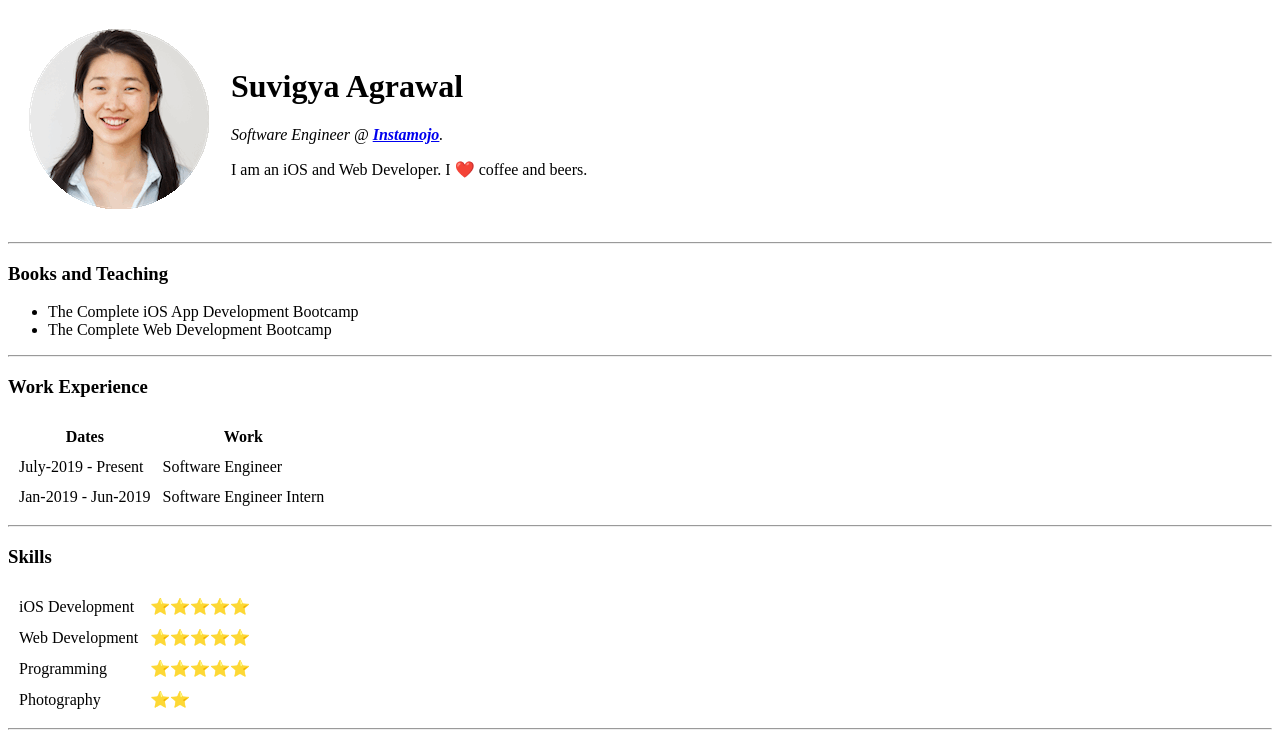
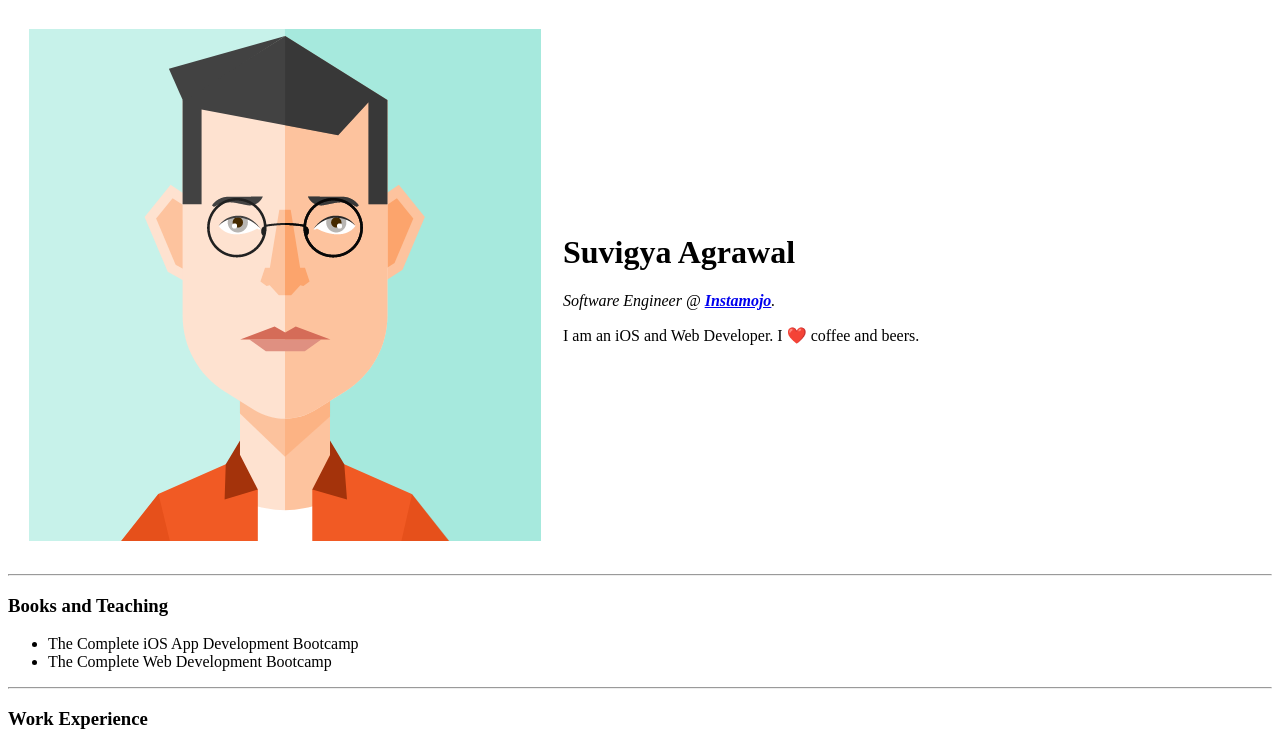
Before and after one commit to suvigyaagr/cv, a plain HTML site: page index.html in a window 1280 px wide. Shown: the top 735 px of the page. Drawn offline with Linux system fonts and the light colour scheme.

Commit message:
Image name change

```diff
--- a/index.html
+++ b/index.html
@@ -8,7 +8,7 @@
   <body>
     <table cellspacing="20">
       <tr>
-        <td><img src="images/angela.png" alt="angela profile picture"></td>
+        <td><img src="images/photo.png" alt="angela profile picture"></td>
         <td><h1>Suvigya Agrawal</h1>
         <p><em>Software Engineer @ <strong><a href="https://www.instamojo.com/">Instamojo</a></strong>.</em></p>
         <p>I am an iOS and Web Developer. I ❤️ coffee and beers.</p></td>
```
